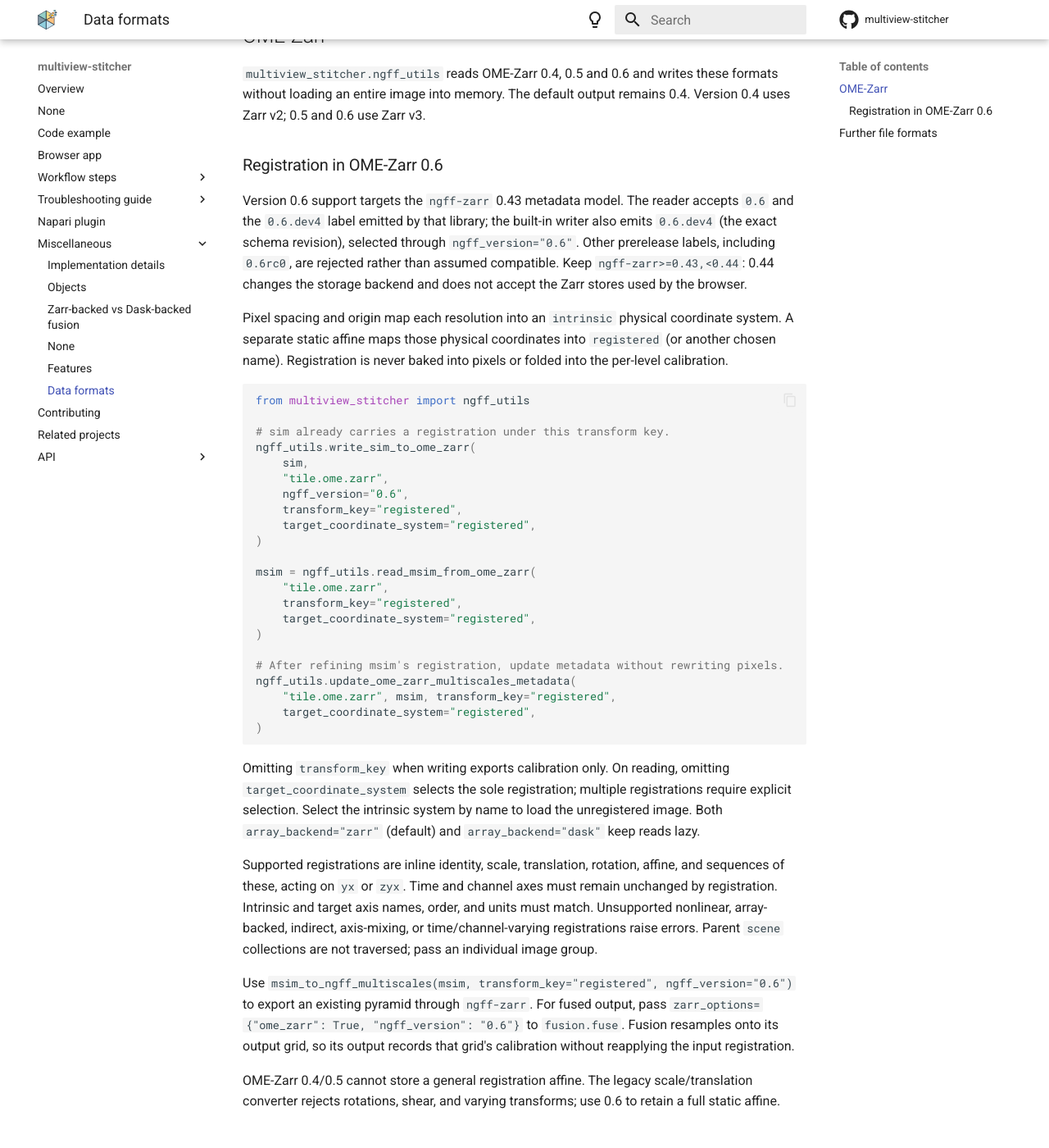
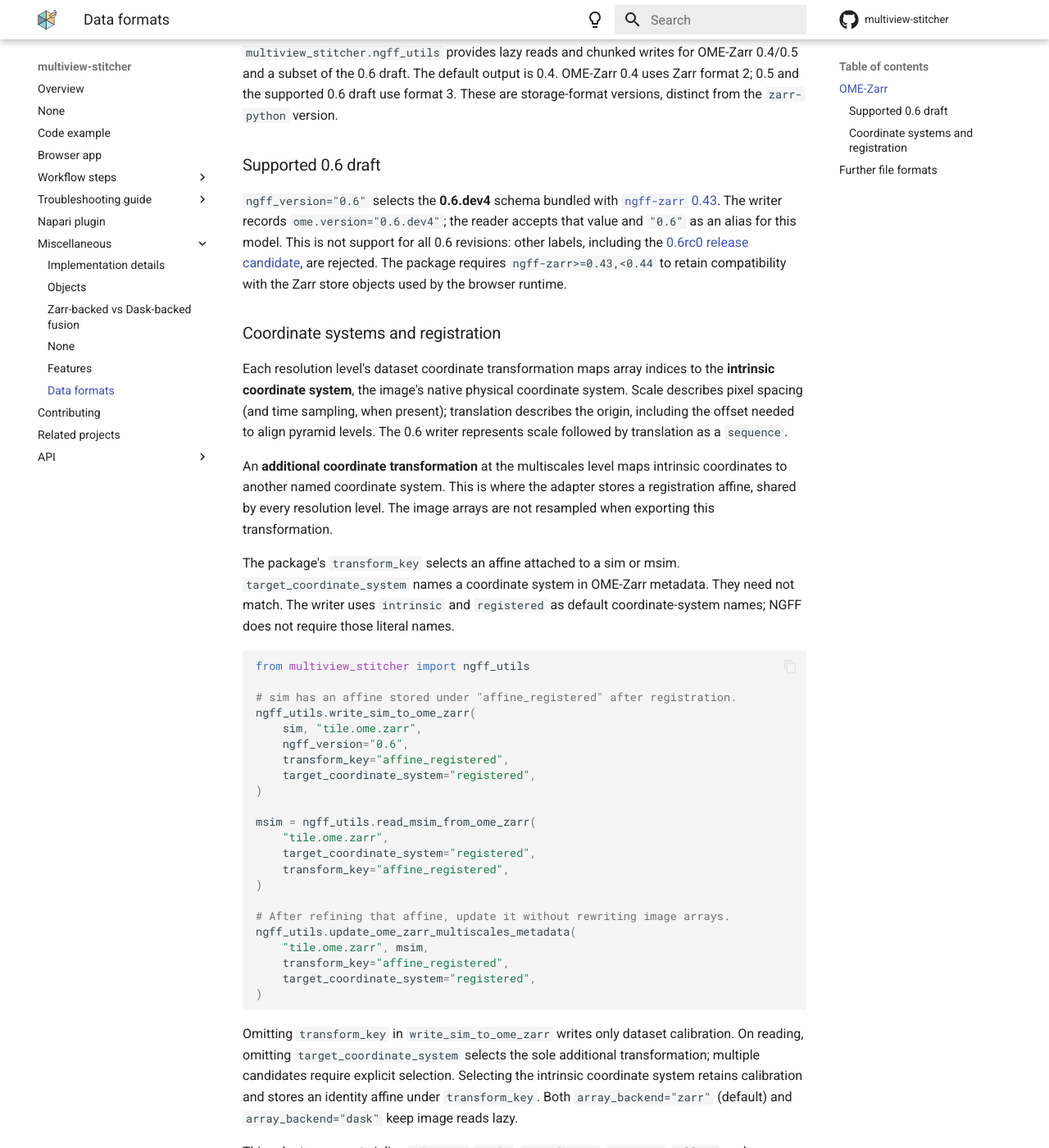
Before and after one commit to multiview-stitcher/multiview-stitcher, an MkDocs documentation site: the page built from docs/data_formats.md, in a window 1280 px wide and 1400 px high, scrolled down 843 px. Shown: the whole window at 82% size. Built offline with MkDocs 1.6.1 and Material for MkDocs 9.7.7, drawn with Linux system fonts in a browser that asks for light colours; comment, search, counter and statistics services are not loaded; the version menu is left out; some of the changed text lies outside the part shown.

Commit message:
Align OME-Zarr terminology and document the supported draft

````diff
--- a/docs/data_formats.md
+++ b/docs/data_formats.md
@@ -3,7 +3,9 @@
 !!! note
     `multiview-stitcher` works with any numpy-like input arrays. Therefore, as long as the data can be read into a numpy array, it can be used with `multiview-stitcher`.
 
-For attaching metadata to arrays, multiview-stitcher works with [SpatialImage](https://github.com/spatial-image/spatial-image) objects (with additional transform matrices attached). They can be constructed from Numpy, Dask or CuPy arrays as such:
+A SpatialImage (`sim`) in multiview-stitcher is an `xarray.DataArray` with
+spatial coordinates and named affine transformations. It can wrap NumPy, Dask
+or CuPy arrays:
 
 ```python
 from multiview_stitcher import spatial_image_utils as si_utils
@@ -17,7 +19,8 @@ sim = si_utils.get_sim_from_array(
 )
 ```
 
-A multiscale version of this object is represented by instances of [MultiscaleSpatialImage](https://github.com/spatial-image/multiscale-spatial-image), which can be created as such:
+A MultiscaleSpatialImage (`msim`) is an `xarray.DataTree` with resolution
+levels named `scale0`, `scale1`, and so on. Create one with:
 
 ```python
 from multiview_stitcher import msi_utils
@@ -33,71 +36,90 @@ sim = msi_utils.get_sim_from_msim(msim, scale="scale0")
 
 ## OME-Zarr
 
-`multiview_stitcher.ngff_utils` reads OME-Zarr 0.4, 0.5 and 0.6 and
-writes these formats without loading an entire image into memory. The default
-output remains 0.4. Version 0.4 uses Zarr v2; 0.5 and 0.6 use Zarr v3.
+`multiview_stitcher.ngff_utils` provides lazy reads and chunked writes for
+OME-Zarr 0.4/0.5 and a subset of the 0.6 draft. The default output is 0.4.
+OME-Zarr 0.4 uses Zarr format 2; 0.5 and the supported 0.6 draft use format 3.
+These are storage-format versions, distinct from the `zarr-python` version.
 
-### Registration in OME-Zarr 0.6
+### Supported 0.6 draft
 
-Version 0.6 support targets the `ngff-zarr` 0.43 metadata model. The reader
-accepts `0.6` and the `0.6.dev4` label emitted by that library; the built-in
-writer also emits `0.6.dev4` (the exact schema revision), selected through
-`ngff_version="0.6"`. Other prerelease labels, including `0.6rc0`, are rejected
-rather than assumed compatible. Keep `ngff-zarr>=0.43,<0.44`: 0.44 changes the
-storage backend and does not accept the Zarr stores used by the browser.
+`ngff_version="0.6"` selects the **0.6.dev4** schema bundled with
+[`ngff-zarr` 0.43](https://github.com/fideus-labs/ngff-zarr/tree/py-v0.43.0/py/ngff_zarr/spec/0.6).
+The writer records `ome.version="0.6.dev4"`; the reader accepts that value and
+`"0.6"` as an alias for this model. This is not support for all 0.6 revisions:
+other labels, including the [0.6rc0 release candidate](https://ngff.openmicroscopy.org/specifications/dev/index.html),
+are rejected. The package requires `ngff-zarr>=0.43,<0.44` to retain compatibility
+with the Zarr store objects used by the browser runtime.
 
-Pixel spacing and origin map each resolution into an `intrinsic` physical
-coordinate system. A separate static affine maps those physical coordinates
-into `registered` (or another chosen name). Registration is never baked into
-pixels or folded into the per-level calibration.
+### Coordinate systems and registration
+
+Each resolution level's dataset coordinate transformation maps array indices
+to the **intrinsic coordinate system**, the image's native physical coordinate
+system. Scale describes pixel spacing (and time sampling, when present);
+translation describes the origin, including the offset needed to align pyramid
+levels. The 0.6 writer represents scale followed by translation as a `sequence`.
+
+An **additional coordinate transformation** at the multiscales level maps
+intrinsic coordinates to another named coordinate system. This is where the
+adapter stores a registration affine, shared by every resolution level.
+The image arrays are not resampled when exporting this transformation.
+
+The package's `transform_key` selects an affine attached to a sim or msim.
+`target_coordinate_system` names a coordinate system in OME-Zarr metadata.
+They need not match. The writer uses `intrinsic` and `registered` as default
+coordinate-system names; NGFF does not require those literal names.
 
 ```python
 from multiview_stitcher import ngff_utils
 
-# sim already carries a registration under this transform key.
+# sim has an affine stored under "affine_registered" after registration.
 ngff_utils.write_sim_to_ome_zarr(
-    sim,
-    "tile.ome.zarr",
+    sim, "tile.ome.zarr",
     ngff_version="0.6",
-    transform_key="registered",
+    transform_key="affine_registered",
     target_coordinate_system="registered",
 )
 
 msim = ngff_utils.read_msim_from_ome_zarr(
     "tile.ome.zarr",
-    transform_key="registered",
     target_coordinate_system="registered",
+    transform_key="affine_registered",
 )
 
-# After refining msim's registration, update metadata without rewriting pixels.
+# After refining that affine, update it without rewriting image arrays.
 ngff_utils.update_ome_zarr_multiscales_metadata(
-    "tile.ome.zarr", msim, transform_key="registered",
+    "tile.ome.zarr", msim,
+    transform_key="affine_registered",
     target_coordinate_system="registered",
 )
 ```
 
-Omitting `transform_key` when writing exports calibration only. On reading,
-omitting `target_coordinate_system` selects the sole registration; multiple
-registrations require explicit selection. Select the intrinsic system by name
-to load the unregistered image. Both `array_backend="zarr"` (default) and
-`array_backend="dask"` keep reads lazy.
+Omitting `transform_key` in `write_sim_to_ome_zarr` writes only dataset
+calibration. On reading, omitting `target_coordinate_system` selects the sole
+additional transformation; multiple candidates require explicit selection.
+Selecting the intrinsic coordinate system retains calibration and stores an
+identity affine under `transform_key`. Both `array_backend="zarr"` (default)
+and `array_backend="dask"` keep image reads lazy.
 
-Supported registrations are inline identity, scale, translation, rotation,
-affine, and sequences of these, acting on `yx` or `zyx`. Time and channel axes
-must remain unchanged by registration. Intrinsic and target axis names, order,
-and units must match. Unsupported nonlinear, array-backed, indirect,
-axis-mixing, or time/channel-varying registrations raise errors. Parent `scene`
-collections are not traversed; pass an individual image group.
+This adapter supports inline `identity`, `scale`, `translation`, `rotation`,
+`affine`, and `sequence` transformations that reduce to a static spatial affine.
+Here, **static** means identical across timepoints and channels. The adapter
+requires spatial axes ordered as `yx` or `zyx`, matching intrinsic/target axis
+names and units, and no transformation of time or channel coordinates by the
+registration affine. These are implementation limits, not general NGFF rules.
+Array-backed parameters, nonlinear transformations, and paths through
+intermediate coordinate systems are unsupported. Parent `scene` groups are
+not traversed; pass an individual image group.
 
-Use `msim_to_ngff_multiscales(msim, transform_key="registered",
-ngff_version="0.6")` to export an existing pyramid through `ngff-zarr`.
-For fused output, pass `zarr_options={"ome_zarr": True, "ngff_version": "0.6"}`
-to `fusion.fuse`. Fusion resamples onto its output grid, so its output records
-that grid's calibration without reapplying the input registration.
+Use `msim_to_ngff_multiscales(..., ngff_version="0.6")` to convert an existing
+pyramid to ngff-zarr's in-memory `Multiscales` representation. For fused output,
+pass `zarr_options={"ome_zarr": True, "ngff_version": "0.6"}` to `fusion.fuse`.
+Fusion resamples images onto its output grid and writes that grid's calibration.
 
-OME-Zarr 0.4/0.5 cannot store a general registration affine. The legacy
-scale/translation converter rejects rotations, shear, and varying transforms;
-use 0.6 to retain a full static affine.
+OME-Zarr 0.4/0.5 support scale and translation coordinate transformations, but
+not the general `affine` transformation type. The legacy
+`sim_to_ngff_image` converter can fold a static translation into the origin;
+it rejects other registration affines rather than discarding their components.
 
 
 ## Further file formats
````
Also changed, not shown: 2 other files.
